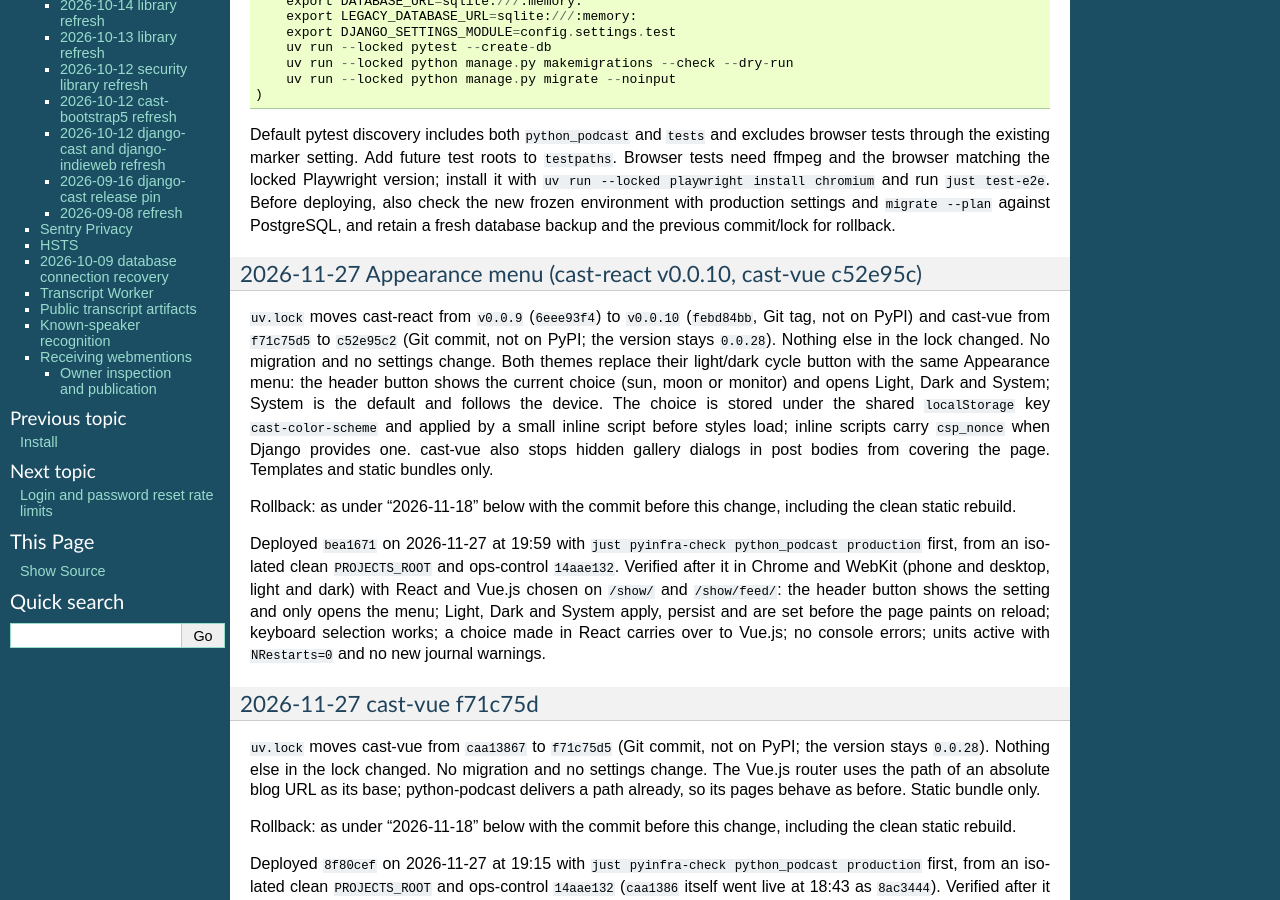
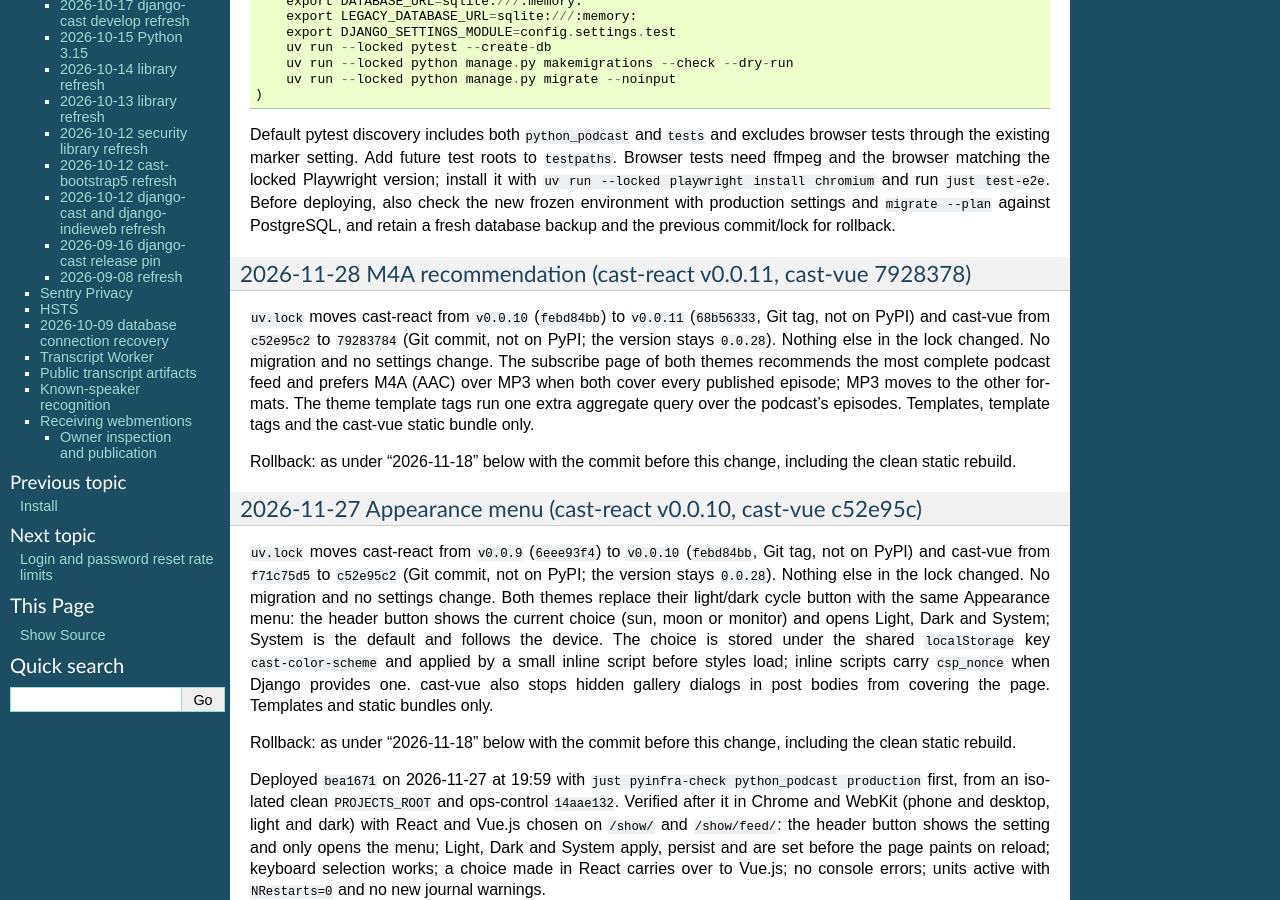
Before and after one commit to ephes/python-podcast, a Sphinx documentation site: the page built from docs/deploy.rst, in a window 1280 px wide and 900 px high, scrolled down 1149 px. Built offline with Sphinx 7.4.7, drawn with Linux system fonts in a browser that asks for light colours; some of the changed text lies outside the part shown.

Commit message:
Use cast-react v0.0.11 and cast-vue 7928378 for the React and Vue.js themes
The subscribe page of both themes recommends the M4A feed instead of MP3 when M4A covers every published episode; MP3 stays among the other formats. No migration; rollback in docs/deploy.rst.

```diff
--- a/docs/deploy.rst
+++ b/docs/deploy.rst
@@ -74,6 +74,21 @@ locked Playwright version; install it with ``uv run --locked playwright install
 chromium`` and run ``just test-e2e``. Before deploying, also check the new frozen
 environment with production settings and ``migrate --plan`` against PostgreSQL,
 and retain a fresh database backup and the previous commit/lock for rollback.
+
+2026-11-28 M4A recommendation (cast-react v0.0.11, cast-vue 7928378)
+~~~~~~~~~~~~~~~~~~~~~~~~~~~~~~~~~~~~~~~~~~~~~~~~~~~~~~~~~~~~~~~~~~~~~
+
+``uv.lock`` moves cast-react from ``v0.0.10`` (``febd84bb``) to ``v0.0.11``
+(``68b56333``, Git tag, not on PyPI) and cast-vue from ``c52e95c2`` to
+``79283784`` (Git commit, not on PyPI; the version stays ``0.0.28``). Nothing
+else in the lock changed. No migration and no settings change. The subscribe
+page of both themes recommends the most complete podcast feed and prefers M4A
+(AAC) over MP3 when both cover every published episode; MP3 moves to the other
+formats. The theme template tags run one extra aggregate query over the
+podcast's episodes. Templates, template tags and the cast-vue static bundle only.
+
+Rollback: as under "2026-11-18" below with the commit before this change,
+including the clean static rebuild.
 
 2026-11-27 Appearance menu (cast-react v0.0.10, cast-vue c52e95c)
 ~~~~~~~~~~~~~~~~~~~~~~~~~~~~~~~~~~~~~~~~~~~~~~~~~~~~~~~~~~~~~~~~~~
--- a/pyproject.toml
+++ b/pyproject.toml
@@ -58,9 +58,9 @@ dev = [
 
 [tool.uv.sources]
 # Vue theme redesign, pinned to a commit (not on PyPI).
-cast-vue = { git = "https://github.com/ephes/cast-vue", rev = "c52e95c27de04cd86d5b9963309ae9980cb2ce65" }
+cast-vue = { git = "https://github.com/ephes/cast-vue", rev = "79283784fa86ce362d4dbef6b655d838810bae8f" }
 # React theme, pinned to a release tag (not on PyPI).
-cast-react = { git = "https://github.com/ephes/cast-react", tag = "v0.0.10" }
+cast-react = { git = "https://github.com/ephes/cast-react", tag = "v0.0.11" }
 # Git sources for deploys (rsync sends the working tree, so the deployed
 # pyproject must resolve server-side). Production and staging both use the
 # persistent player from cast-bootstrap5 main.
```
Also changed, not shown: CHANGELOG.rst (+7 -0 lines), 1 other file.
